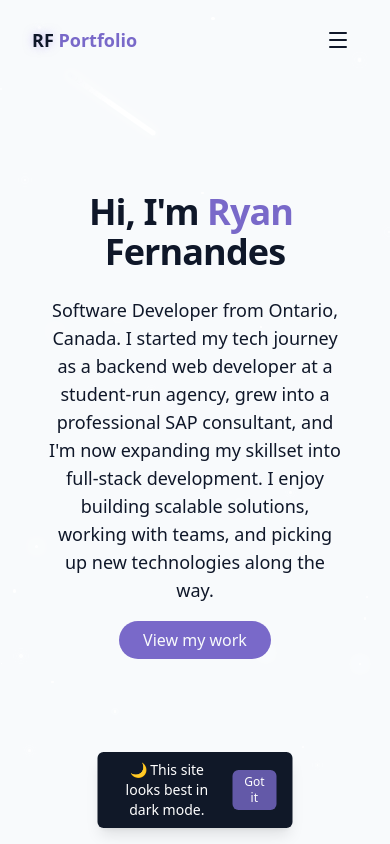
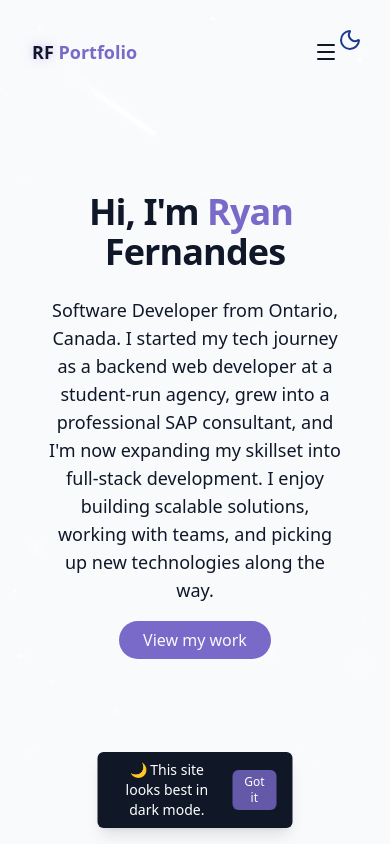
Before and after one commit to Ryan-F3107/portfolio-site, a React (Vite) app: page / in a window 390 px wide. Shown: the top 844 px of the page. Built offline with nearby package versions, Linux system fonts and the light colour scheme.

Commit message:
updated ToggleTheme and adjusted mobile Nav

```diff
--- a/src/components/NavBar.tsx
+++ b/src/components/NavBar.tsx
@@ -47,7 +47,7 @@ export const NavBar = () => {
                 {/* mobile version */}
                 <button
                     onClick={() => setIsMenuOpen((prev) => !prev)}
-                    className="md:hidden p-2 text-foreground z-50"
+                    className="md:hidden p-5 text-foreground z-50"
                     aria-label={isMenuOpen ? "Close Menu" : "Open Menu"}> {/* accessibility */}
                     {isMenuOpen ? <X size={24}/> : <Menu size={24} />}
                 </button>
--- a/src/components/ThemeToggle.tsx
+++ b/src/components/ThemeToggle.tsx
@@ -45,7 +45,7 @@ export const ThemeToggle = () => {
     return (
         <>
         <button onClick={toggleTheme} className={cn(
-            "fixed max-sm:hidden top-5 right-5 z-50 p-2 rounded-full transition-colors duration-300",
+            "fixed top-5 right-5 z-50 p-2 rounded-full transition-colors duration-300",
             "focus:outlin-hidden"
         )}>
             {isDarkMode ? (
```
